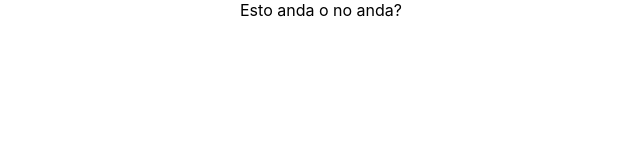
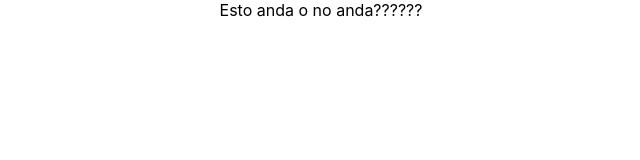
Before and after one commit to The-final-pg/equipo7, a React (Create React App) app: page / in a window 1280 px wide. Shown: the top 160 px of the page, without its empty margins (319-959 px from the left). Built offline with nearby package versions, Linux system fonts and the light colour scheme.

Commit message:
testeo de branchs - app modificada

```diff
--- a/src/App.js
+++ b/src/App.js
@@ -3,7 +3,7 @@ import './App.css';
 function App() {
   return (
     <div className="App">
-      Esto anda o no anda?
+      Esto anda o no anda??????
     </div>
   );
 }
```
